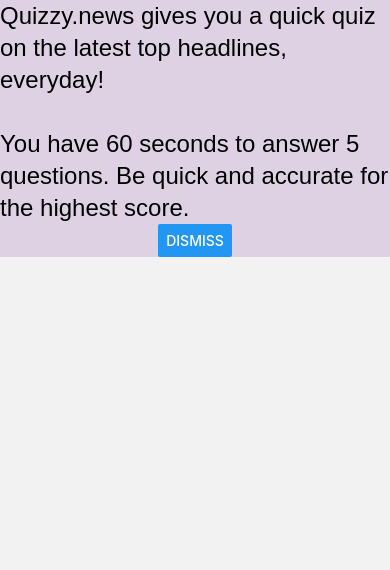
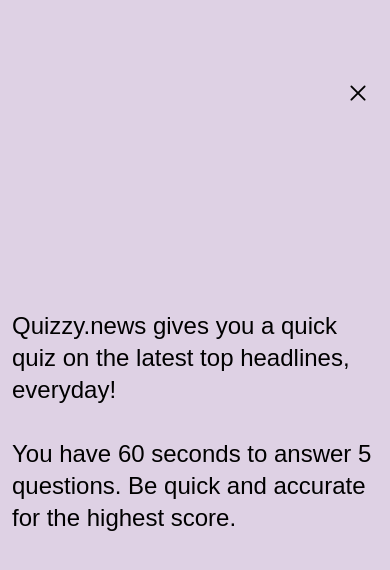
Before and after one commit to Quizzy-News/app, a React Native app: screen /AboutModal in a window 390 px wide. Shown: the top 570 px of the page. Built offline with nearby package versions, Linux system fonts and the light colour scheme; a web font is replaced by a local one.

Commit message:
finished styling for about modal

```diff
--- a/modals/About.js
+++ b/modals/About.js
@@ -1,16 +1,21 @@
-import { Button, Text, View } from "react-native";
+import { Text, View } from "react-native";
+import { AntDesign } from '@expo/vector-icons';
 
 export default function AboutModal({ navigation }) {
 
     return (
-        <View className="flex items-center justify-center bg-[#DED1E4]">
+        <View className="h-screen p-3 flex items-center justify-center bg-[#DED1E4]">
+            <View className="top-20 right-5 absolute">
+                <AntDesign
+                    onPress={() => navigation.goBack()}
+                    name="close" size={24} color="black" />
+            </View>
             <Text className="font-lexend text-2xl">
                 Quizzy.news gives you a quick quiz on the latest top headlines, everyday!
                 {"\n"}
                 {"\n"}
                 You have 60 seconds to answer 5 questions. Be quick and accurate for the highest score.
             </Text>
-            <Button onPress={() => navigation.goBack()} title="Dismiss" />
         </View>
     );
 }
```
